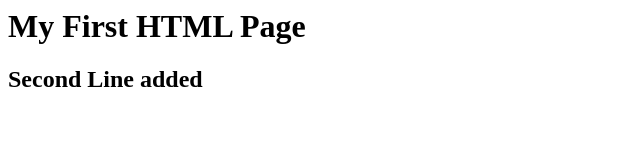
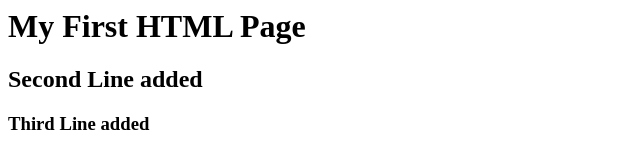
Before and after one commit to Khubeb-ur-rehman/new-repo, a plain HTML site: page index.html in a window 1280 px wide. Shown: the whole page, without its empty margins (0-640 px from the left). Drawn offline with Linux system fonts and the light colour scheme.

Commit message:
third line added in index.html

```diff
--- a/index.html
+++ b/index.html
@@ -1,2 +1,3 @@
 <h1>My First HTML Page</h1>
 <h2>Second Line added</h2>
+<h3>Third Line added</h3>
```
